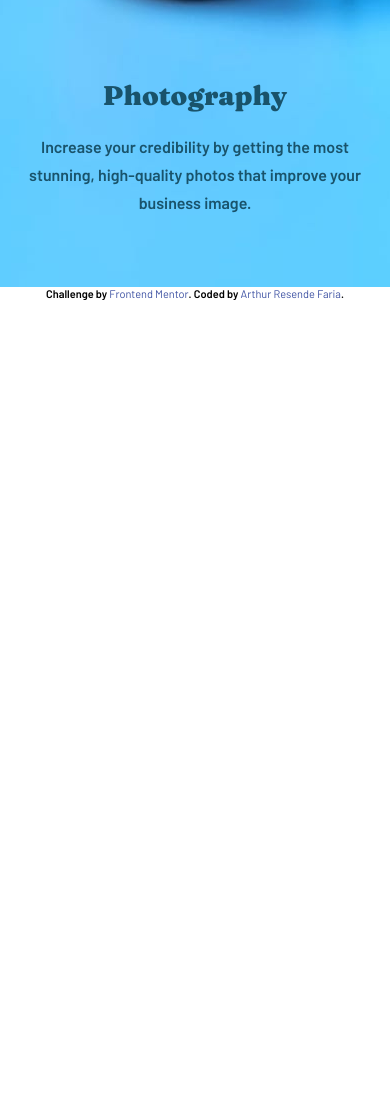
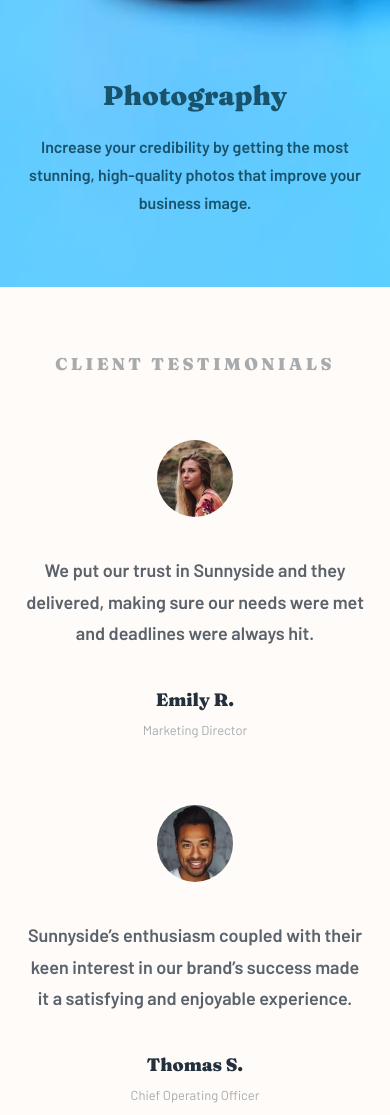
Before and after one commit to Arthur-Resende/Sunnyside-agency-landing-page, a plain HTML site: page index.html in a window 390 px wide. Shown: the part 2976-4091 px from the top of the page. Before the commit the page ends 3276 px from the top, so only its background shows below. Drawn offline with Linux system fonts and the light colour scheme.

Commit message:
testimonials section added

```diff
--- a/index.html
+++ b/index.html
@@ -119,7 +119,7 @@
 
   <!-- Testimonial section -->
 
-  <!-- <section class="testimonials">
+  <section class="testimonials">
     <div class="testimonials-container">
       <h3 class="testimonials-title lighter-text Fraunces-font uppercase bold text-center">Client testimonials</h3>
       <div class="reviews">
@@ -161,7 +161,7 @@
     </div>
   </section>
 
-  footer section
+  <!-- footer section -->
 
   <footer class="footer">
     <div class="footer-gallery">
--- a/styles/testimonials.css
+++ b/styles/testimonials.css
@@ -44,3 +44,41 @@
     font-size: 13px;
     font-weight: 400;
 }
+
+@media screen and (max-width: 400px) {
+    h3 {
+        font-size: 17px;
+    }
+
+    .testimonials {
+        height: auto;
+        padding: 17% 0% 8%;
+    }
+
+    .testimonials-container {
+        /* top: 7.5%; */
+        top: 0%;
+        /* margin: 17% auto; */
+    }
+
+    .reviews {
+        flex-direction: column;
+    }
+
+    .individual-review {
+        width: 87.5%;
+        margin: 10% auto 5% auto;
+    }
+
+    .review-image {
+        width: 22.5%;
+    }
+
+    .review-text {
+        margin-top: 10%;
+    }
+
+    .review-name {
+        margin-top: 10%;
+    }
+}
```
